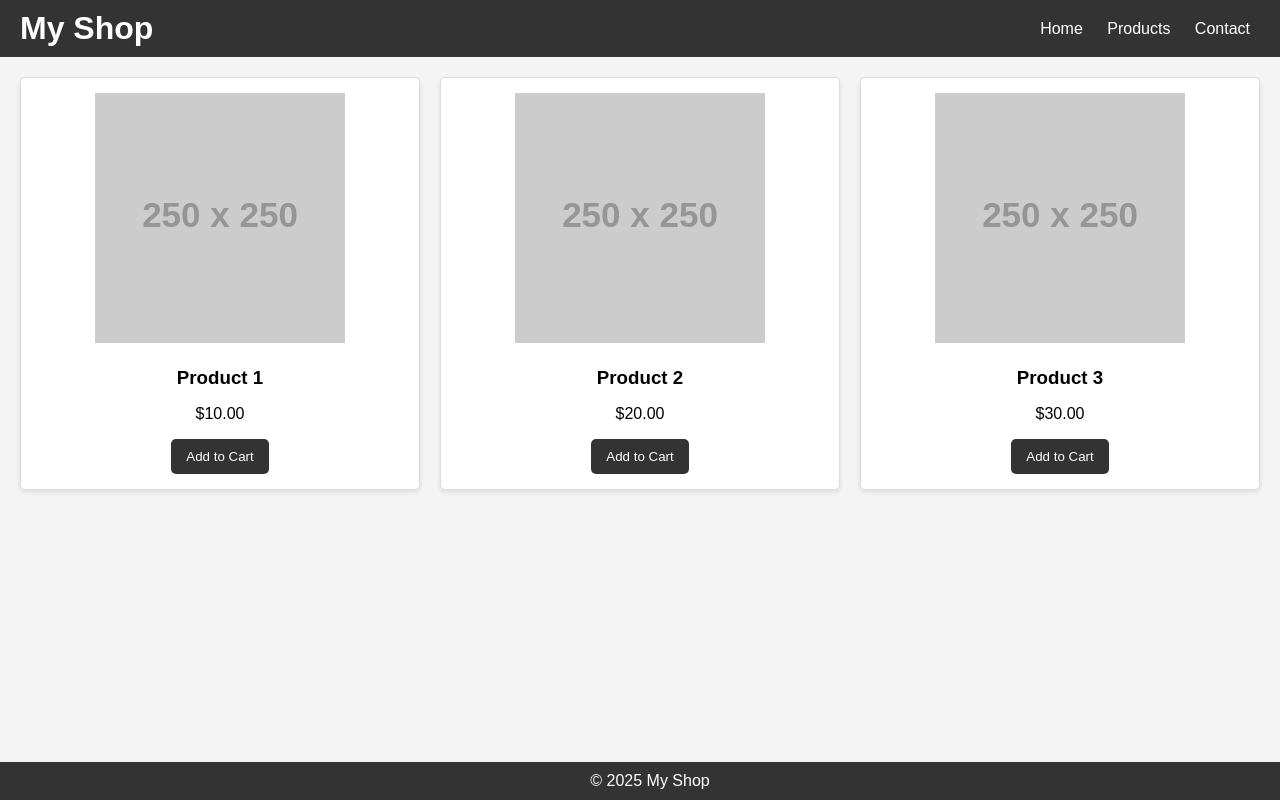
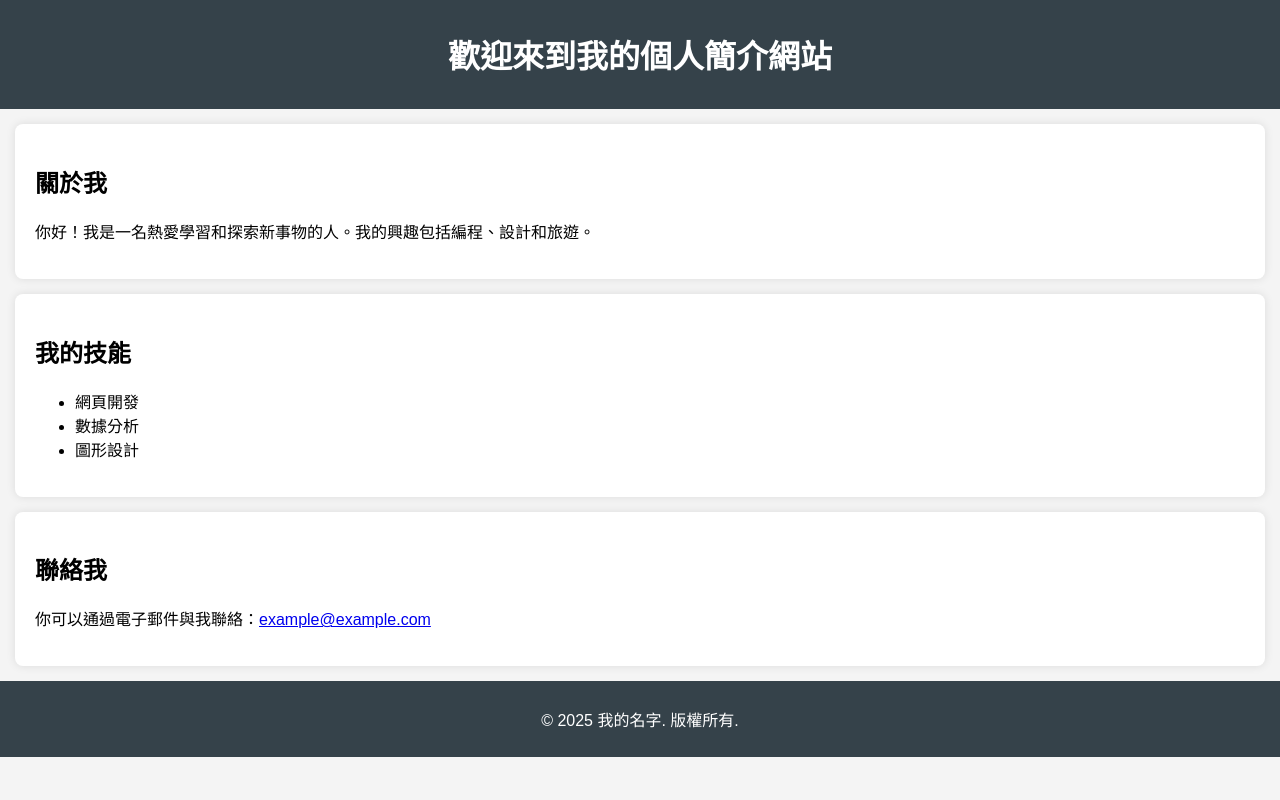
Before and after one commit to Dolby-Lee/my-first-repo, a plain HTML site: page index.html in a window 1280 px wide. Drawn offline with Linux system fonts and the light colour scheme; placeholder pictures from the web are drawn by us.

Commit message:
Update index.html

```diff
--- a/index.html
+++ b/index.html
@@ -1,9 +1,9 @@
 <!DOCTYPE html>
-<html lang="en">
+<html lang="zh-Hant">
 <head>
     <meta charset="UTF-8">
     <meta name="viewport" content="width=device-width, initial-scale=1.0">
-    <title>E-commerce Website</title>
+    <title>個人簡介</title>
     <style>
         body {
             font-family: Arial, sans-serif;
@@ -11,75 +11,25 @@
             padding: 0;
             background-color: #f4f4f4;
         }
-
         header {
-            background-color: #333;
-            color: #fff;
-            padding: 10px 20px;
-            display: flex;
-            justify-content: space-between;
-            align-items: center;
+            background: #35424a;
+            color: #ffffff;
+            padding: 10px 0;
+            text-align: center;
         }
-
-        header h1 {
-            margin: 0;
+        section {
+            padding: 20px;
+            margin: 15px;
+            background: #ffffff;
+            border-radius: 8px;
+            box-shadow: 0 0 10px rgba(0, 0, 0, 0.1);
         }
-
-        nav a {
-            color: #fff;
-            text-decoration: none;
-            margin: 0 10px;
-        }
-
-        nav a:hover {
-            text-decoration: underline;
-        }
-
-        .container {
-            padding: 20px;
-            display: grid;
-            grid-template-columns: repeat(auto-fit, minmax(250px, 1fr));
-            gap: 20px;
-        }
-
-        .product {
-            background-color: #fff;
-            border: 1px solid #ddd;
-            border-radius: 5px;
-            padding: 15px;
+        footer {
             text-align: center;
-            box-shadow: 0 2px 5px rgba(0, 0, 0, 0.1);
-        }
-
-        .product img {
-            max-width: 100%;
-            height: auto;
-            margin-bottom: 10px;
-        }
-
-        .product h3 {
-            margin: 10px 0;
-        }
-
-        .product button {
-            background-color: #333;
-            color: #fff;
-            border: none;
-            padding: 10px 15px;
-            cursor: pointer;
-            border-radius: 5px;
-        }
-
-        .product button:hover {
-            background-color: #555;
-        }
-
-        footer {
-            background-color: #333;
-            color: #fff;
-            text-align: center;
-            padding: 10px;
-            position: fixed;
+            padding: 10px 0;
+            background: #35424a;
+            color: #ffffff;
+            position: relative;
             bottom: 0;
             width: 100%;
         }
@@ -87,43 +37,26 @@
 </head>
 <body>
     <header>
-        <h1>My Shop</h1>
-        <nav>
-            <a href="#">Home</a>
-            <a href="#">Products</a>
-            <a href="#">Contact</a>
-        </nav>
+        <h1>歡迎來到我的個人簡介網站</h1>
     </header>
-
-    <main class="container">
-        <div class="product">
-            <img src="https://via.placeholder.com/250" alt="Product 1">
-            <h3>Product 1</h3>
-            <p>$10.00</p>
-            <button onclick="addToCart('Product 1')">Add to Cart</button>
-        </div>
-        <div class="product">
-            <img src="https://via.placeholder.com/250" alt="Product 2">
-            <h3>Product 2</h3>
-            <p>$20.00</p>
-            <button onclick="addToCart('Product 2')">Add to Cart</button>
-        </div>
-        <div class="product">
-            <img src="https://via.placeholder.com/250" alt="Product 3">
-            <h3>Product 3</h3>
-            <p>$30.00</p>
-            <button onclick="addToCart('Product 3')">Add to Cart</button>
-        </div>
-    </main>
-
+    <section>
+        <h2>關於我</h2>
+        <p>你好！我是一名熱愛學習和探索新事物的人。我的興趣包括編程、設計和旅遊。</p>
+    </section>
+    <section>
+        <h2>我的技能</h2>
+        <ul>
+            <li>網頁開發</li>
+            <li>數據分析</li>
+            <li>圖形設計</li>
+        </ul>
+    </section>
+    <section>
+        <h2>聯絡我</h2>
+        <p>你可以通過電子郵件與我聯絡：<a href="mailto:example@example.com">example@example.com</a></p>
+    </section>
     <footer>
-        &copy; 2025 My Shop
+        <p>&copy; 2025 我的名字. 版權所有.</p>
     </footer>
-
-    <script>
-        function addToCart(productName) {
-            alert(`${productName} has been added to your cart!`);
-        }
-    </script>
 </body>
 </html>
```
